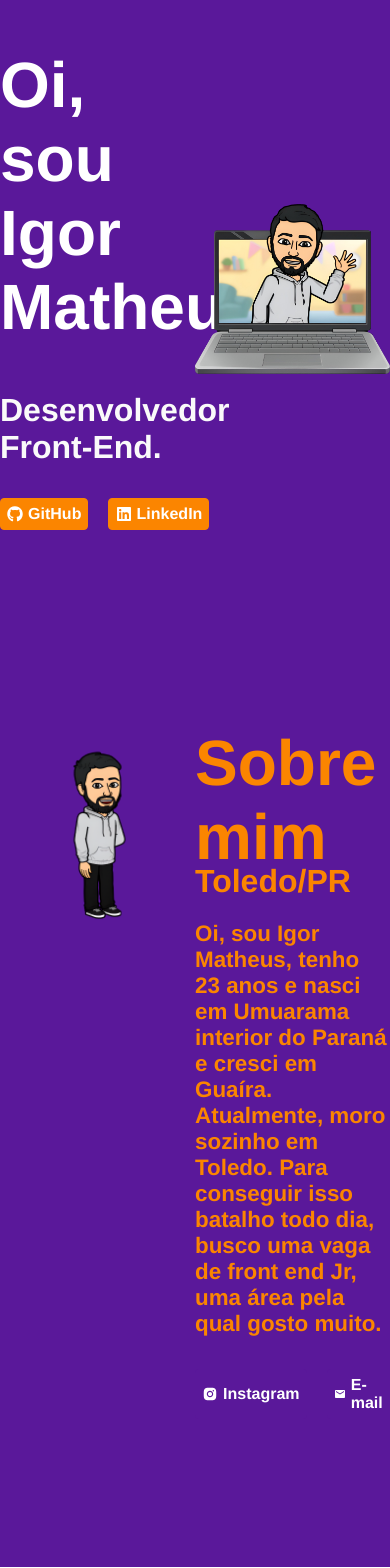
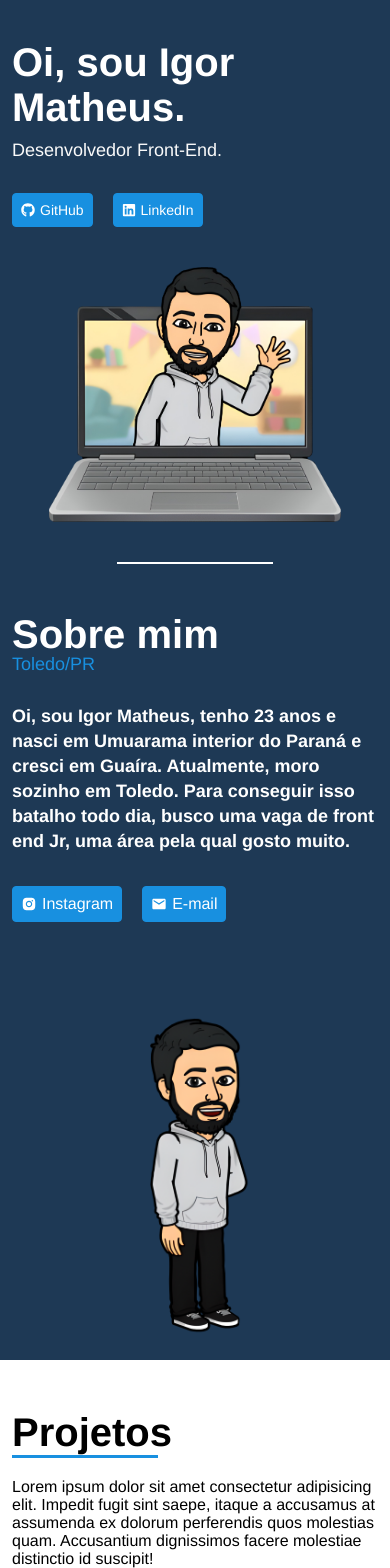
Before and after one commit to Igor713/igordeveloper, a React (Vite) app: page / in a window 390 px wide. Shown: the top 1568 px of the page. Built offline with nearby package versions, Linux system fonts and the light colour scheme.

Commit message:
Reconstruindo mobile

```diff
--- a/src/components/AboutContainer/styles.sass
+++ b/src/components/AboutContainer/styles.sass
@@ -41,3 +41,65 @@
                 display: inline-flex
                 margin-top: 2rem
                 gap: 20px
+                .instagram,
+                .email
+                    border: 1px solid variables.$primary-color
+                    background-color: variables.$primary-color
+                    color: variables.$secundary-color
+
+                    &:hover
+                        border: 1px solid variables.$secundary-color
+                        background-color: transparent
+
+@media (max-width: 768px)
+    .about-container
+        background-color: variables.$primary-color
+        padding: 0 0.75rem
+        margin-bottom: 50px
+        .about-wrapper
+            display: flex
+            flex-direction: column-reverse
+            padding: 0
+            width: 100%
+            margin: 0 auto
+            .col-1
+                width: 100%
+                padding: 0 0 20px 0
+                .about-image
+                    width: 100%
+
+            .col-2
+                width: 100%
+                display: flex
+                flex-direction: column
+                align-items: flex-start
+                justify-content: center
+                .about-title
+                    color: variables.$secundary-color
+                    font-size: 40px
+                    font-weight: bold
+                .about-country
+                    color: variables.$additional-color
+                    font-size: 18px
+                    font-weight: normal
+                    line-height: 15px
+                .about-text
+                    color: variables.$secundary-color
+                    font-size: 18px
+                    font-weight: bold
+                    margin-top: 2rem
+                    line-height: 25px
+
+                .about-buttons
+                    display: inline-flex
+                    margin-top: 2rem
+                    gap: 20px
+                    .instagram,
+                    .email
+                        border: 1px solid variables.$additional-color
+                        background-color: variables.$additional-color
+                        color: variables.$secundary-color
+
+                        &:hover
+                            border: 1px solid variables.$secundary-color
+                            background-color: transparent
--- a/src/components/Divider/index.jsx
+++ b/src/components/Divider/index.jsx
@@ -2,6 +2,8 @@ import './styles.sass';
 
 const Divider = ({ backgroundColor }) => {
     return (
-        <div className="divider" style={`background-color:${backgroundColor}`}></div>
+        <div className="divider" style={{ backgroundColor: `${backgroundColor}` }}></div>
     );
-}
+};
+
+export default Divider;
--- a/src/components/Divider/styles.sass
+++ b/src/components/Divider/styles.sass
@@ -1,4 +1,3 @@
 .divider
     height: 3px
     width: 40%
-    margin: 10px 0
--- a/src/components/MainContent/index.jsx
+++ b/src/components/MainContent/index.jsx
@@ -1,6 +1,7 @@
 import './styles.sass';
 import IgorPc from '../../assets/avatar/igor-pc.png';
 import SocialButtons from '../SocialButtons';
+import Divider from '../Divider';
 import { FaGithub, FaLinkedin } from 'react-icons/fa';
 
 const MainContent = () => {
@@ -31,6 +32,7 @@ const MainContent = () => {
                     <img src={IgorPc} alt="" className="content-image" />
                 </div>
             </div>
+            <Divider backgroundColor={"#fff"} />
         </section >
     );
 };
--- a/src/components/MainContent/styles.sass
+++ b/src/components/MainContent/styles.sass
@@ -5,40 +5,109 @@
     background: variables.$primary-color
     width: 100%
 
-.main-wrapper
-    display: flex
-    max-width: variables.$standard-container
-    margin: 0 auto
-    width: 100%
-    .col-1
-        width: 50%
-        padding: 3rem 0
+    .main-wrapper
         display: flex
-        flex-direction: column
-        justify-content: center
+        max-width: variables.$standard-container
+        margin: 0 auto
+        width: 100%
+        padding: 100px 0
+        .col-1
+            width: 50%
+            display: flex
+            flex-direction: column
+            justify-content: center
 
-        .title
-            color: variables.$secundary-color
-            font-size: 4rem
-            font-weight: bold
+            .title
+                color: variables.$secundary-color
+                font-size: 4rem
+                font-weight: bold
 
-        .sub-title
-            color: #fafafa
-            font-size: 2rem
-            font-weight: bold
-            margin-top: 3rem
-            max-width: 15rem
+            .sub-title
+                color: #fafafa
+                font-size: 2rem
+                font-weight: bold
+                margin-top: 3rem
+                max-width: 15rem
 
-        .main-buttons
-            display: inline-flex
-            margin-top: 2rem
-            gap: 20px
+            .main-buttons
+                display: inline-flex
+                margin-top: 2rem
+                gap: 20px
+                .github,
+                .linkedin
+                    background-color: variables.$additional-color
+                    border: 1px solid variables.$additional-color
+                    color: variables.$secundary-color
 
-    .col-2
-        width: 50%
-        padding: 3rem 0
-        display: flex
-        justify-content: center
-        align-items: center
-        .content-image
+                    &:hover
+                        border: 1px solid variables.$secundary-color
+                        background-color: transparent
+
+        .col-2
+            width: 50%
+            display: flex
+            justify-content: center
+            align-items: center
+            .content-image
+                width: 90%
+
+    .divider
+        margin: 0 auto
+        background-color: variables.$primary-color
+
+@media (max-width: 768px)
+    #main-content
+        background: variables.$primary-color
+        width: 100%
+        margin-bottom: -1px
+
+        .main-wrapper
+            display: flex
+            flex-direction: column
+            margin: 0 auto
             width: 100%
+            padding: 40px 0.75rem
+            gap: 40px
+            .col-1
+                width: 100%
+                display: flex
+                flex-direction: column
+                justify-content: center
+
+                .title
+                    color: variables.$secundary-color
+                    font-size: 40px
+                    font-weight: bold
+
+                .sub-title
+                    color: #fafafa
+                    font-size: 18px
+                    font-weight: normal
+                    margin-top: 10px
+
+                .main-buttons
+                    font-size: 14px
+                    display: inline-flex
+                    margin-top: 2rem
+                    gap: 20px
+                    .github,
+                    .linkedin
+                        background-color: variables.$additional-color
+                        border: 1px solid variables.$additional-color
+                        color: variables.$secundary-color
+
+                        &:hover
+                            border: 1px solid variables.$secundary-color
+                            background-color: transparent
+
+            .col-2
+                width: 100%
+                display: flex
+                justify-content: center
+                align-items: center
+                .content-image
+                    width: 80%
+
+        .divider
+            margin: 0 auto
+            background-color: variables.$primary-color
--- a/src/components/ProjectsContainer/index.jsx
+++ b/src/components/ProjectsContainer/index.jsx
@@ -2,6 +2,7 @@ import CardProject from "../CardProject";
 import Project1 from '../../assets/projects/example.png';
 
 import './styles.sass';
+import Divider from "../Divider";
 
 const ProjectsContainer = () => {
     return (
@@ -9,6 +10,9 @@ const ProjectsContainer = () => {
 
             <div className="projects-wrapper">
                 <h2 className="projects-title">Projetos</h2>
+                <Divider
+                    backgroundColor={"#1890e0"}
+                />
                 <p className="projects-text">Lorem ipsum dolor sit amet consectetur adipisicing elit. Impedit fugit sint saepe, itaque a accusamus at assumenda ex dolorum perferendis quos molestias quam. Accusantium dignissimos facere molestiae distinctio id suscipit!</p>
                 <div className="projects">
                     <CardProject
--- a/src/components/ProjectsContainer/styles.sass
+++ b/src/components/ProjectsContainer/styles.sass
@@ -30,6 +30,9 @@
                 font-size: 40px
                 font-weight: bold
                 text-align: left
+
+            .projects-text
+                text-align: left
             .projects
                 max-width: variables.$standard-container
                 margin: 0 auto
--- a/src/components/SocialButtons/styles.sass
+++ b/src/components/SocialButtons/styles.sass
@@ -6,29 +6,8 @@
     align-items: center
     gap: 5px
     text-decoration: none
-    padding: .38rem
+    padding: 8px
     border-radius: 4px
-    font-weight: bold
-
-.instagram,
-.email
-    border: 1px solid variables.$primary-color
-    background-color: variables.$primary-color
-    color: variables.$secundary-color
-
-    &:hover
-        border: 1px solid variables.$secundary-color
-        background-color: transparent
-
-.github,
-.linkedin
-    background-color: variables.$additional-color
-    border: 1px solid variables.$additional-color
-    color: variables.$secundary-color
-
-    &:hover
-        border: 1px solid variables.$secundary-color
-        background-color: transparent
 
 .project-button
     border-radius: 4px
--- a/src/components/TechnologiesContainer/index.jsx
+++ b/src/components/TechnologiesContainer/index.jsx
@@ -6,6 +6,7 @@ import { BsWordpress } from 'react-icons/bs';
 import TechnologyCard from "../TechnologyCard";
 
 import './styles.sass';
+import Divider from "../Divider";
 
 const TechnologiesContainer = () => {
     return (
@@ -13,6 +14,9 @@ const TechnologiesContainer = () => {
             <div className="technologies-wrapper">
                 <div className="technologies-col-1">
                     <h1 className="technologies-title">Tecnologias</h1>
+                    <Divider
+                        backgroundColor={"#1890e0"}
+                    />
                     <p className="technologies-context">Lorem ipsum dolor sit amet consectetur adipisicing elit. Dolorem natus sunt repudiandae. Ratione, iusto ducimus, aliquam assumenda minima id nam quis quod totam, beatae eveniet maxime nisi porro quia iure!</p>
                     <p className="technologies-context">Lorem ipsum dolor sit amet consectetur adipisicing elit. Delectus ullam quidem libero officiis alias assumenda eligendi amet iure numquam ut accusamus tenetur, explicabo pariatur nobis, quo deserunt! Voluptate, consequuntur recusandae?</p>
                 </div>
--- a/src/styles/variables.sass
+++ b/src/styles/variables.sass
@@ -11,8 +11,8 @@ $gradient: green
 $standard-container: 60rem
 
 // Colors
-$primary-color: #5a189a
+$primary-color: #1e3955
 $secundary-color: #FFFFFF
-$additional-color: #fb8500
+$additional-color: #1890e0
 
 // Borders
```
Also changed, not shown: src/components/SocialNetWorks/index.jsx (deleted, +0 -24 lines), src/components/SocialNetWorks/styles.sass (deleted, +0 -29 lines).
